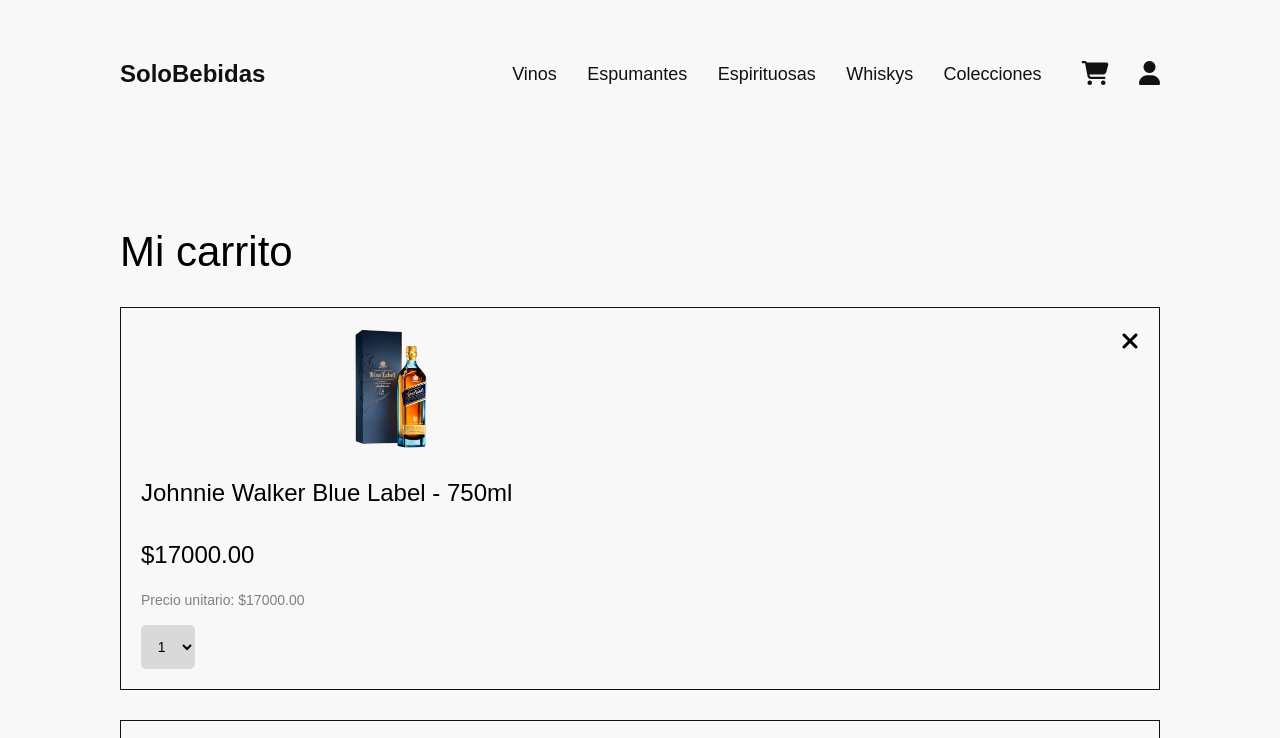
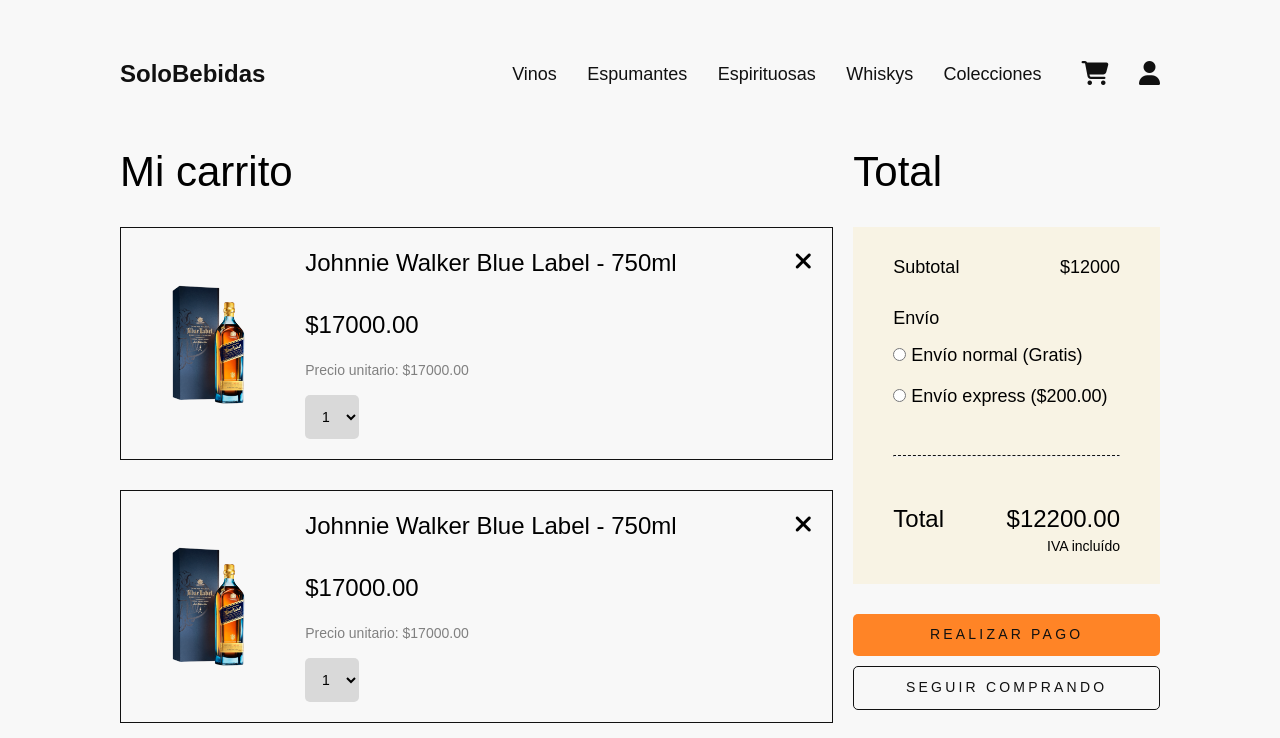
Before and after one commit to JuanCruzEusebi/grupo_11_soloBebidas, a website: page views/productCart.html in a window 1280 px wide. Shown: the top 738 px of the page. Drawn offline with Linux system fonts and the light colour scheme; a web font is replaced by a local one.

Commit message:
cart page finished

```diff
--- a/public/styles/productCart.css
+++ b/public/styles/productCart.css
@@ -92,6 +92,10 @@
   color: var(--light-grey);
 }
 
+.cart__title--ticket {
+  display: none;
+}
+
 .ticket__section__container {
   background-color: var(--cream);
   padding: 0 1.25rem 7.5rem;
@@ -153,6 +157,16 @@
 }
 
 @media only screen and (min-width: 768px) {
+  .cart-item {
+    flex-direction: row;
+  }
+
+  .cart-item__image {
+    width: 20%;
+    display: flex;
+    align-items: center;
+  }
+
   .ticket__section__container {
     padding: 0 3.75rem 7.5rem;
   }
@@ -179,3 +193,35 @@
     display: none;
   }
 }
+
+@media only screen and (min-width: 1280px) {
+  .section--grid {
+    height: 100%;
+    display: grid;
+    grid-template-columns: 2fr 1fr;
+    grid-template-rows: 1fr 1fr;
+  }
+
+  .section--header {
+    grid-area: 1 / 1 / 2 / 2;
+    padding: 0 20px 0 7.5rem;
+  }
+
+  .section--discount {
+    grid-area: 2 / 1 / 3 / 3;
+    padding: 3.75rem 0 0 7.5rem;
+  }
+
+  .ticket__section__container {
+    grid-area: 1 / 2 / 2 / 3;
+    padding: 0 7.5rem 0 0;
+  }
+
+  .ticket__buttons__container {
+    width: 100%;
+  }
+
+  .cart__title--ticket {
+    display: block;
+  }
+}
--- a/public/styles/utilities/utilities.css
+++ b/public/styles/utilities/utilities.css
@@ -143,4 +143,16 @@
   .section--header {
     padding: 5rem 7.5rem 6.25rem;
   }
+
+  .section--discount {
+    background-color: var(--cream);
+    padding: 0rem 7.5rem 3.75rem;
+    /* padding: 0; */
+  }
+
+  .section--ticket {
+    background-color: var(--light-grey-orange);
+    padding: 1.875rem 2.5rem;
+    margin-bottom: 1.875rem;
+  }
 }
--- a/views/productCart.html
+++ b/views/productCart.html
@@ -45,9 +45,9 @@
         </div>
     </header>
 
+    <div class="section--grid">
         <main class="section--header">
             <h1 class="cart__title">Mi carrito</h1>
-
             <div class="cart__container">
                 <div class="cart-item">
                     <div class="cart-item__icon">
@@ -72,7 +72,6 @@
                         </form>
                     </div>
                 </div>
-
                 <div class="cart-item">
                     <div class="cart-item__icon">
                         <i class="fa-solid fa-xmark"></i>
@@ -96,7 +95,6 @@
                         </form>
                     </div>
                 </div>
-
                 <div class="cart-item">
                     <div class="cart-item__icon">
                         <i class="fa-solid fa-xmark"></i>
@@ -120,10 +118,8 @@
                         </form>
                     </div>
                 </div>
-
             </div>
         </main>
-
         <section class="section--discount">
             <h3 class="discount__title">Código de promoción</h3>
             <form action="#" method="get" class="discount__code">
@@ -135,8 +131,8 @@
                 </div>
             </form>
         </section>
-
         <div class="ticket__section__container">
+            <h2 class="cart__title cart__title--ticket">Total</h2>
             <section class="section--ticket">
                 <div class="ticket__subtotal">
                     <p class="subtotal__title">Subtotal</p>
@@ -164,10 +160,10 @@
                     </div>
                 </div>
             </section>
-
             <div class="ticket__buttons__container">
                 <button type="submit" class="btn btn--main">Realizar pago</button>
                 <a href="/" class="btn btn--secondary">Seguir comprando</a>
+            </div>
         </div>
     </div>
 
```
Lines whose indentation alone changed are shown as unchanged.
